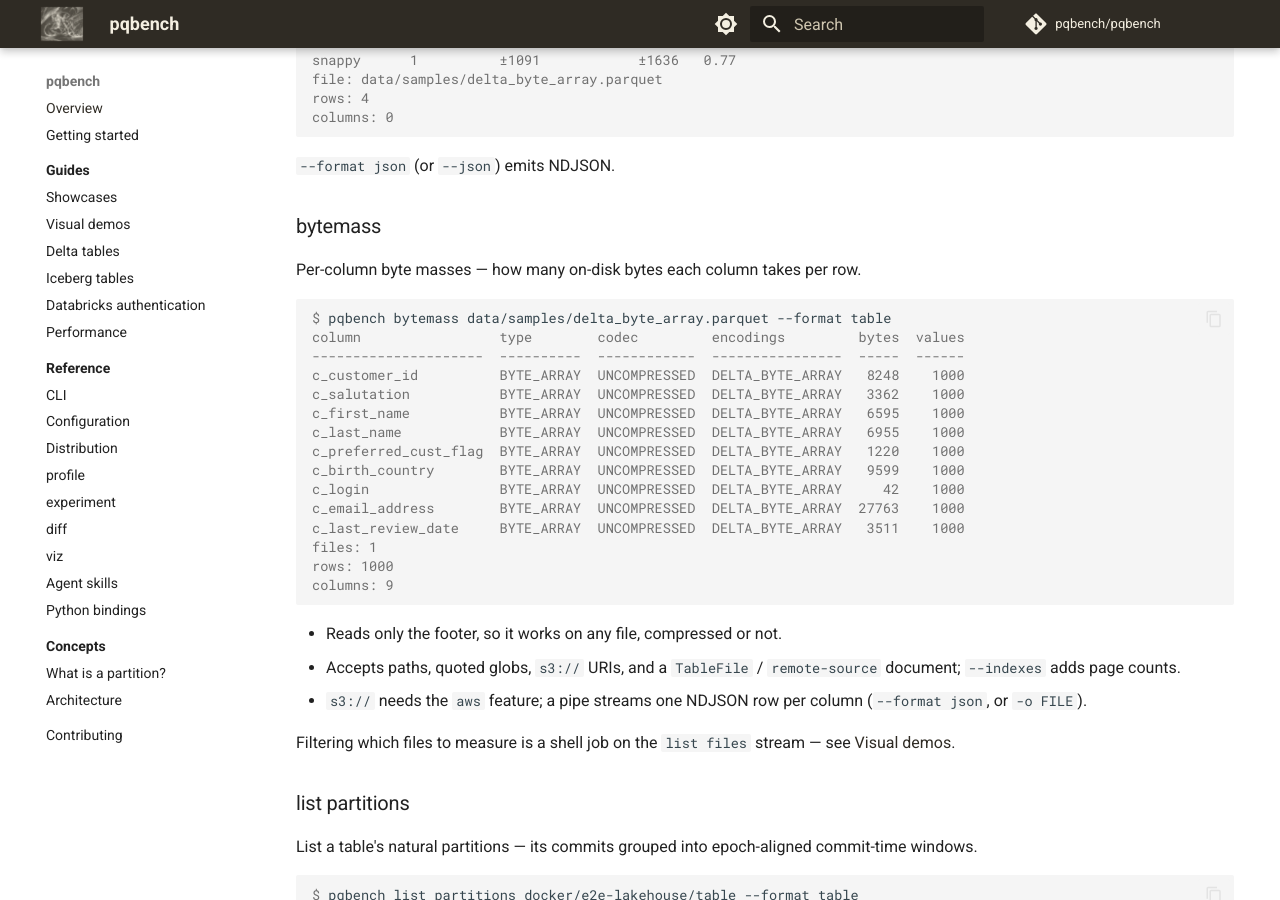
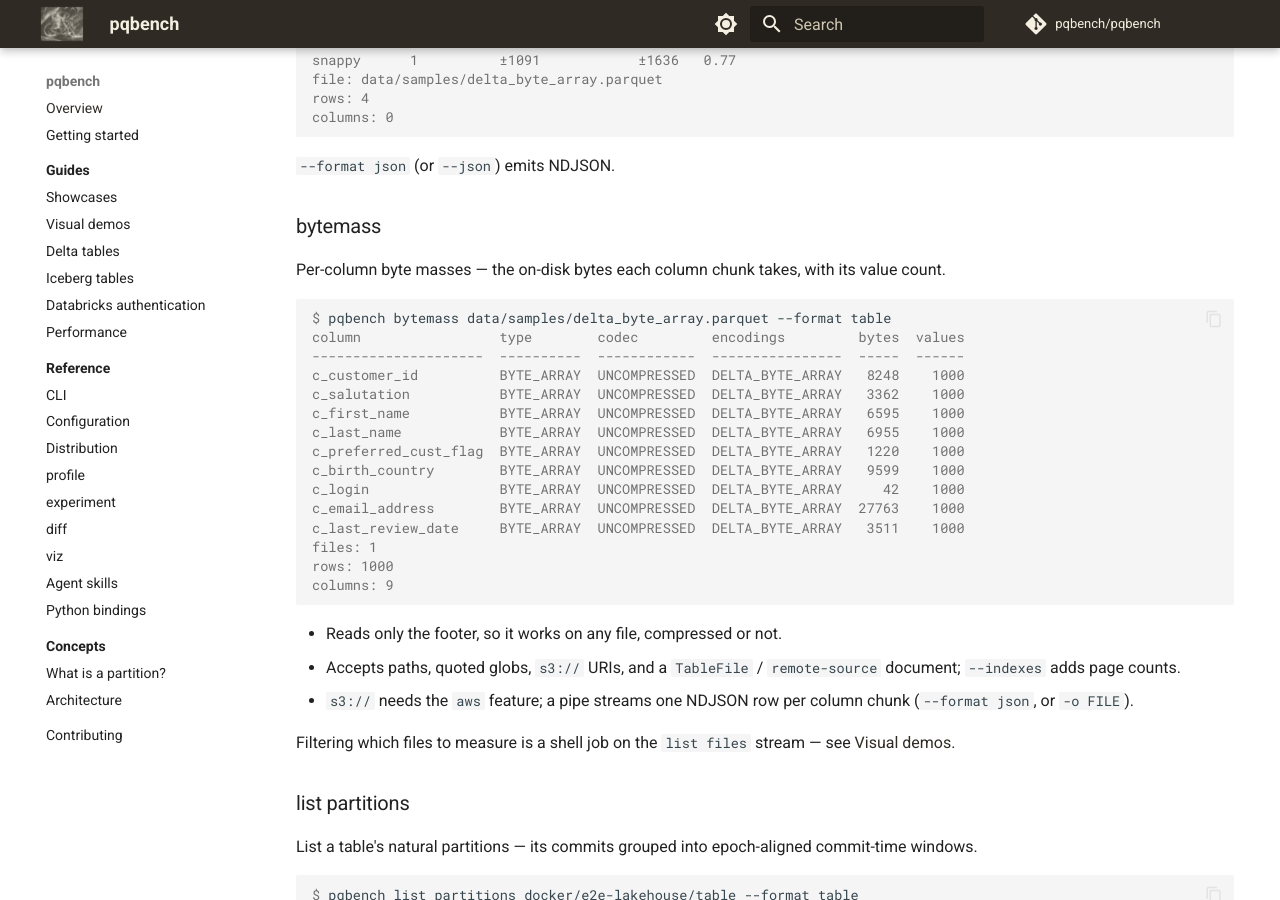
Before and after one commit to pqbench/pqbench, an MkDocs documentation site: the page built from docs/index.md, in a window 1280 px wide and 900 px high, scrolled down 2920 px. Built offline with MkDocs 1.6.1 and Material for MkDocs 9.7.7, drawn with Linux system fonts in a browser that asks for light colours; comment, search, counter and statistics services are not loaded.

Commit message:
docs(bytemass): the table is per column chunk, not per row (#124)
The bytes/row wording predates the human table (#63): the table prints the
column chunk's compressed bytes and its value count, not a per-row figure.
The per-row measure is the JSON's compressed_bytes_per_row and the treemap's
area. Fix the README, getting-started, and the CLI help, and say 'column
chunk' where the table's lines are meant.

````diff
--- a/README.md
+++ b/README.md
@@ -138,7 +138,8 @@ columns: 0
 
 ### bytemass
 
-Per-column byte masses — how many on-disk bytes each column takes per row.
+Per-column byte masses — the on-disk bytes each column chunk takes, with its
+value count.
 
 ```console run
 $ pqbench bytemass data/samples/delta_byte_array.parquet --format table
@@ -162,7 +163,7 @@ columns: 9
 - Accepts paths, quoted globs, `s3://` URIs, and a `TableFile` /
   `remote-source` document; `--indexes` adds page counts.
 - `s3://` needs the `aws` feature; a pipe streams one NDJSON row per column
-  (`--format json`, or `-o FILE`).
+  chunk (`--format json`, or `-o FILE`).
 
 Filtering which files to measure is a shell job on the `list files` stream —
 see [Visual demos](https://pqbench.github.io/pqbench/demo/).
````
Also changed, not shown: docs/getting-started.md (+1 -1 lines), 2 other files.
